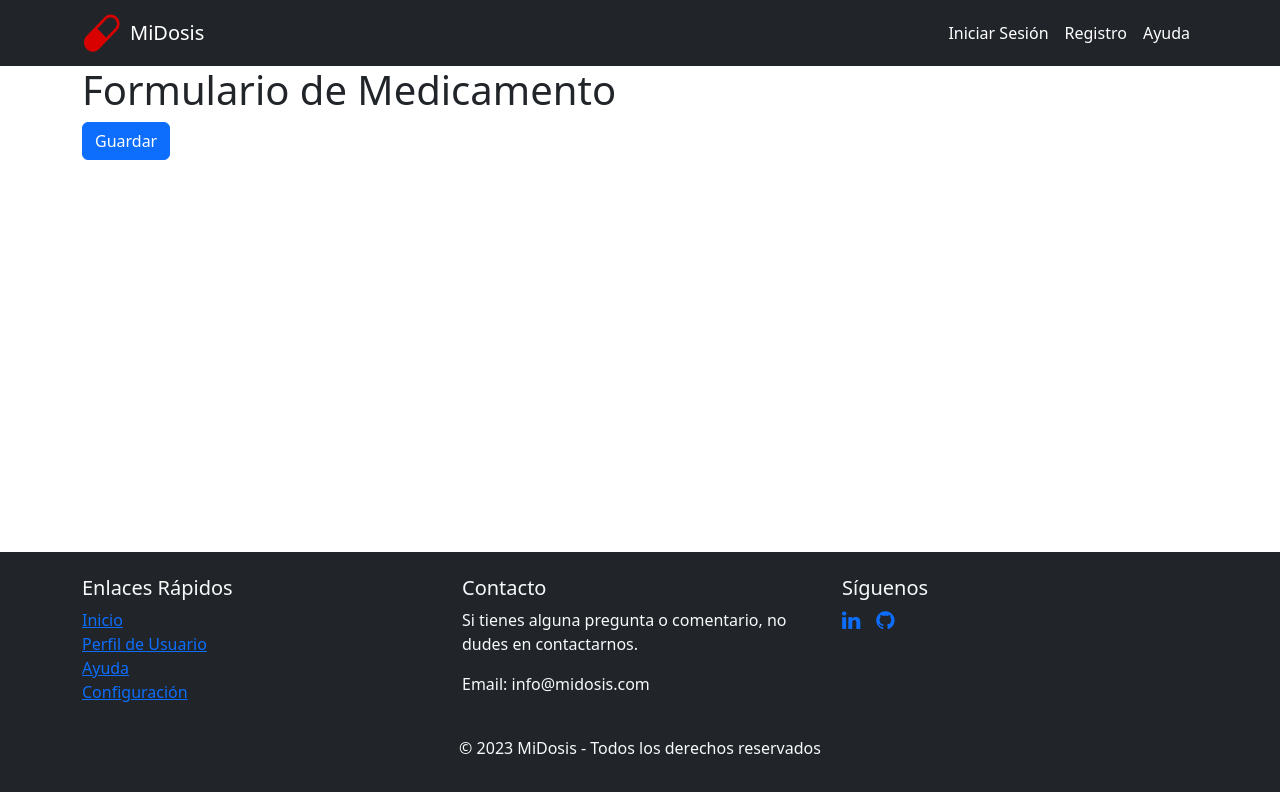
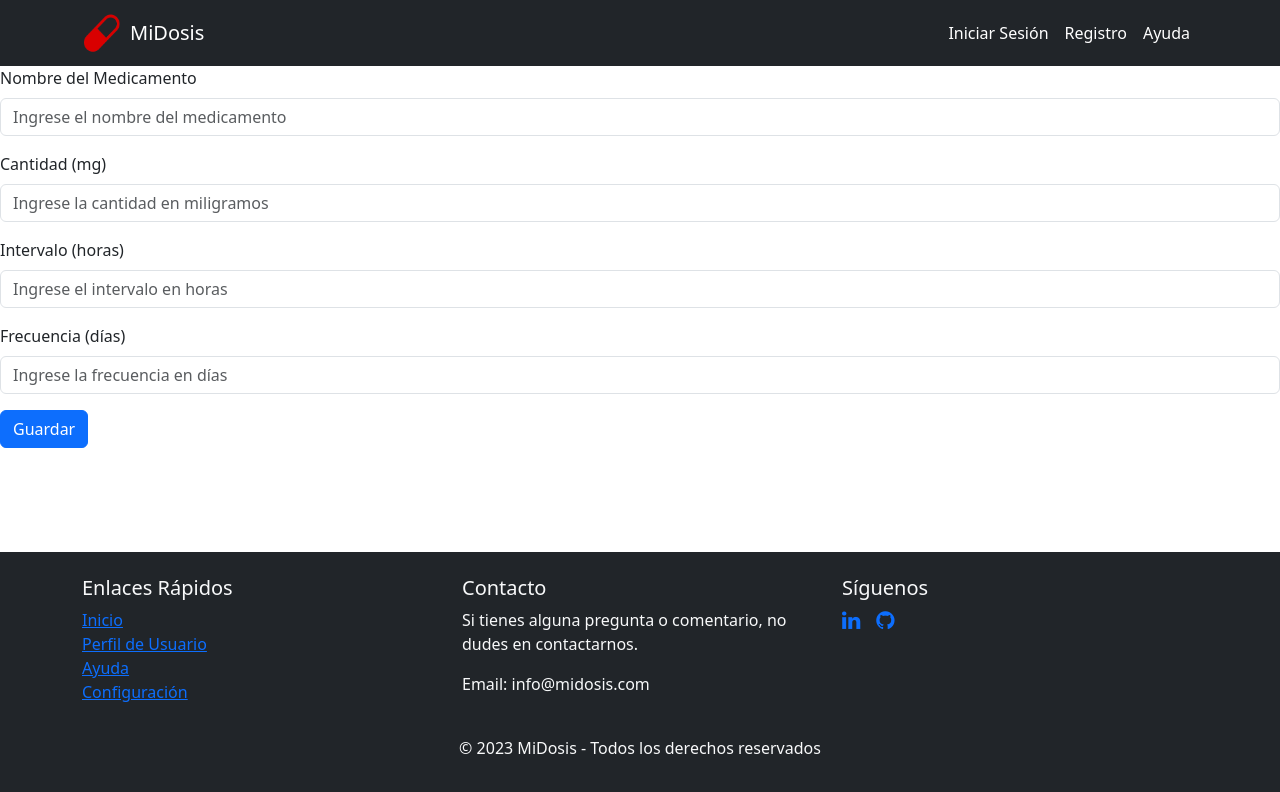
Before and after one commit to Iahlik/midosis, a React (Vite) app in the folder client/: page /registro-medicamento in a window 1280 px wide. Shown: the top 792 px of the page. Built offline with nearby package versions, Linux system fonts and the light colour scheme.

Commit message:
✨Corrección de autenticación

```diff
--- a/client/src/components/NavBar.jsx
+++ b/client/src/components/NavBar.jsx
@@ -36,7 +36,7 @@ function NavBar() {
         {isLoggedIn && (
   <>
     <Nav.Link as={Link} to="/perfil-usuario" className="text-white">
-                  {user ? user.nombre : 'Perfil de Usuario'}
+      {user && user.nombre ? user.nombre : 'Perfil de Usuario'}
     </Nav.Link>
     <Link to="/" className="nav-link text-white" onClick={handleLogout}>
       Cerrar Sesión
--- a/client/src/context/AuthProvider.jsx
+++ b/client/src/context/AuthProvider.jsx
@@ -7,52 +7,50 @@ export const AuthProvider = ({ children }) => {
   const [error, setError] = useState('');
   const [email, setEmail] = useState('');
   const [password, setPassword] = useState('');
-  const [name, setName] = useState('');
-  const [isRegistered, setIsRegistered] = useState(false);
   const [user, setUser] = useState(null);
-  const [token, setToken] = useState(null);
+  const [token, setToken] = useState('');
 
   useEffect(() => {
-    // Solo se ejecuta la primera vez para verificar si ya hay una sesión activa
+    // Se ejecuta solo la primera vez para verificar si ya hay una sesión activa
     checkLoggedInStatus();
   }, []);
 
   const handleSubmit = async (e, action) => {
     e.preventDefault();
 
+    console.log('Datos de inicio de sesión:', email, password);
     if (!email.trim() || !password.trim()) {
       setError('Los datos ingresados no son válidos.');
       return;
     }
 
     setError('');
-    setIsRegistered(action === 'register');
+    const userData = { email, password };
 
     try {
-      const response = await fetch('http://localhost:3000/login', {
+      const response = await fetch(`http://localhost:3000/${action}`, {
         method: 'POST',
         headers: {
           'Content-Type': 'application/json',
         },
-        body: JSON.stringify({ email, password }),
+        body: JSON.stringify(userData),
       });
 
       if (response.ok) {
         const data = await response.json();
 
-        if (action === 'register') {
-          setIsRegistered(true);
-        } else {
+        if (action === 'login') {
           setIsLoggedIn(true);
           setToken(data.token);
-          fetchUsers(); // Obtén la información del usuario al iniciar sesión
+          fetchUserData();
+          // Redirige al perfil de usuario después del inicio de sesión exitoso
+          navigate('/perfil-usuario');  // Ajusta la ruta según tu configuración
         }
-
         setEmail('');
         setPassword('');
       } else {
-        const errorMessage = await response.text(); // Obtén el mensaje de error del servidor
-        setError(errorMessage || 'Credenciales de inicio de sesión incorrectas');
+        const errorMessage = await response.text();
+        setError(errorMessage || 'Credenciales incorrectas');
       }
     } catch (error) {
       setError('Error al realizar el registro o inicio de sesión');
@@ -60,20 +58,19 @@ export const AuthProvider = ({ children }) => {
   };
 
   const checkLoggedInStatus = async () => {
-    // Verificar si ya hay una sesión activa (por ejemplo, si hay un token almacenado en localStorage)
     const storedToken = localStorage.getItem('token');
 
     if (storedToken) {
       setToken(storedToken);
       setIsLoggedIn(true);
-      fetchUsers();
+      fetchUserData();
     }
   };
 
   const setIsLoggedInFalse = () => {
     setIsLoggedIn(false);
     setUser(null);
-    setToken(null);
+    setToken('');
     localStorage.removeItem('token');
   };
 
@@ -81,7 +78,7 @@ export const AuthProvider = ({ children }) => {
     setIsLoggedInFalse();
   };
 
-  const fetchUsers = async () => {
+  const fetchUserData = async () => {
     try {
       const response = await fetch('http://localhost:3000/usuarios', {
         headers: {
@@ -90,15 +87,34 @@ export const AuthProvider = ({ children }) => {
       });
 
       if (!response.ok) {
-        throw new Error('No se pudo obtener la lista de usuarios');
+        throw new Error('No se pudo obtener la información del usuario');
+      }
+
+      const userData = await response.json();
+      setUser(userData);
+    } catch (error) {
+      console.error('Error al obtener la información del usuario:', error);
+    }
+  };
+
+  const fetchMedicamentos = async (userId, authToken) => {
+    try {
+      const response = await fetch(`http://localhost:3000/medicamentos/${userId}`, {
+        headers: {
+          Authorization: `Bearer ${authToken}`,
+        },
+      });
+
+      if (!response.ok) {
+        throw new Error('Error al obtener medicamentos');
       }
 
       const data = await response.json();
-      setUser(data[0]);
-      setIsLoggedIn(true); // Puedes ajustar esto según tu lógica de autenticación
-      console.log('User fetched successfully:', data);
+      console.log('Medicamentos:', data);
+      return data;
     } catch (error) {
-      console.error('Error al obtener la lista de usuarios:', error);
+      console.error('Error al obtener medicamentos:', error);
+      throw error;
     }
   };
 
@@ -106,20 +122,15 @@ export const AuthProvider = ({ children }) => {
     isLoggedIn,
     setIsLoggedIn,
     setIsLoggedInFalse,
-    name,
-    setName,
     error,
     email,
     setEmail,
     user,
-    setUser,
     password,
     setPassword,
-    isRegistered,
-    setIsRegistered,
-    token,
     handleSubmit,
     handleLogout,
+    fetchMedicamentos,
   };
 
   return <AuthContext.Provider value={authContextValue}>{children}</AuthContext.Provider>;
--- a/client/src/pages/FormularioDeMedicamento.jsx
+++ b/client/src/pages/FormularioDeMedicamento.jsx
@@ -1,16 +1,80 @@
-import React from 'react';
-import { Container, Form, Button } from 'react-bootstrap';
-import 'animate.css';
+import React, { useState } from 'react';
+import { Form, Button } from 'react-bootstrap';
 
-function FormularioDeMedicamento() {
+function FormularioDeMedicamento({ onSave }) {
+  const [nombre, setNombre] = useState('');
+  const [cantidad, setCantidad] = useState('');
+  const [intervalo, setIntervalo] = useState('');
+  const [frecuencia, setFrecuencia] = useState('');
+
+  const handleSubmit = (e) => {
+    e.preventDefault();
+
+    // Validación básica
+    if (!nombre || !cantidad || !intervalo || !frecuencia) {
+      alert('Por favor, completa todos los campos del formulario.');
+      return;
+    }
+
+    const nuevoMedicamento = {
+      nombre_medicamento: nombre,
+      cantidad_mg: cantidad,
+      intervalo_horas: intervalo,
+      cada_cuanto_dias: frecuencia,
+    };
+
+    // Llama a la función onSave para guardar el nuevo medicamento
+    onSave(nuevoMedicamento);
+
+    // Reinicia los campos del formulario después de guardar
+    setNombre('');
+    setCantidad('');
+    setIntervalo('');
+    setFrecuencia('');
+  };
+
   return (
-    <Container className="animate__animated animate__fadeIn">
-      <h1>Formulario de Medicamento</h1>
-      <Form>
-        {/* Agrega campos de formulario para medicamentos aquí */}
-        <Button variant="primary" type="submit">Guardar</Button>
-      </Form>
-    </Container>
+    <Form onSubmit={handleSubmit}>
+      <Form.Group className="mb-3" controlId="nombreMedicamento">
+        <Form.Label>Nombre del Medicamento</Form.Label>
+        <Form.Control
+          type="text"
+          placeholder="Ingrese el nombre del medicamento"
+          value={nombre}
+          onChange={(e) => setNombre(e.target.value)}
+        />
+      </Form.Group>
+      <Form.Group className="mb-3" controlId="cantidadMedicamento">
+        <Form.Label>Cantidad (mg)</Form.Label>
+        <Form.Control
+          type="number"
+          placeholder="Ingrese la cantidad en miligramos"
+          value={cantidad}
+          onChange={(e) => setCantidad(e.target.value)}
+        />
+      </Form.Group>
+      <Form.Group className="mb-3" controlId="intervaloMedicamento">
+        <Form.Label>Intervalo (horas)</Form.Label>
+        <Form.Control
+          type="number"
+          placeholder="Ingrese el intervalo en horas"
+          value={intervalo}
+          onChange={(e) => setIntervalo(e.target.value)}
+        />
+      </Form.Group>
+      <Form.Group className="mb-3" controlId="frecuenciaMedicamento">
+        <Form.Label>Frecuencia (días)</Form.Label>
+        <Form.Control
+          type="number"
+          placeholder="Ingrese la frecuencia en días"
+          value={frecuencia}
+          onChange={(e) => setFrecuencia(e.target.value)}
+        />
+      </Form.Group>
+      <Button variant="primary" type="submit">
+        Guardar
+      </Button>
+    </Form>
   );
 }
 
--- a/client/src/pages/PerfilDeUsuario.jsx
+++ b/client/src/pages/PerfilDeUsuario.jsx
@@ -1,16 +1,170 @@
-import React from 'react';
-import { Container, Form, Button } from 'react-bootstrap';
+import React, { useEffect, useState } from 'react';
+import { useNavigate } from 'react-router-dom';
+import { Container, Form, Button, Table, Modal } from 'react-bootstrap';
+import { useAuth } from '../context/AuthProvider';
+import FormularioDeMedicamento from './FormularioDeMedicamento';
 import 'animate.css';
 import '../assets/css/PerfilDeUsuario.css';
 
 function PerfilDeUsuario() {
+  const { user, token, fetchMedicamentos } = useAuth();
+  const [medicamentos, setMedicamentos] = useState([]);
+  const [loading, setLoading] = useState(true);
+  const [showAddModal, setShowAddModal] = useState(false);
+  const [showEditModal, setShowEditModal] = useState(false);
+  const [selectedMedicamento, setSelectedMedicamento] = useState(null);
+  const navigate = useNavigate();
+
+
+  useEffect(() => {
+    const fetchData = async () => {
+      try {
+        if (!user || !user.id) {
+          // Redirige al usuario al inicio de sesión si no está autenticado o si no tiene un ID válido
+          navigate('/perfil-usuario');
+          return;
+        }
+
+        console.log('Usuario Autenticado:', user);
+
+        // Llamada para obtener medicamentos al cargar el perfil de usuario
+        const data = await fetchMedicamentos(parseInt(user.id, 10), token);
+        setMedicamentos(data);
+        setLoading(false);
+      } catch (error) {
+        console.error('Error al obtener medicamentos:', error);
+        setLoading(false);
+      }
+    };
+
+    fetchData();
+  }, [user, token, fetchMedicamentos, navigate]);
+
+  const handleAddMedicamento = () => {
+    setShowAddModal(true);
+  };
+
+  const handleEditMedicamento = medicamento => {
+    setSelectedMedicamento(medicamento);
+    setShowEditModal(true);
+  };
+
+  const handleDeleteMedicamento = medicamento => {
+    const confirmDelete = window.confirm('¿Estás seguro de eliminar este medicamento?');
+
+    if (confirmDelete) {
+      // Lógica para eliminar el medicamento
+      // Puedes hacer una solicitud DELETE al servidor
+    }
+  };
+
+  const handleSaveMedicamento = (medicamento) => {
+    // Lógica para guardar el nuevo medicamento
+    // Puedes hacer una solicitud POST al servidor
+    // Además, después de agregar el medicamento, cierra el modal de agregar
+    setMedicamentos([...medicamentos, medicamento]);
+    setShowAddModal(false);
+  };
+/*
+  if (!user || loading) {
+    return <p>Cargando...</p>;
+  } */
+
+  console.log('Medicamentos:', medicamentos);
+  console.log('Usuario:', user);
+
   return (
     <Container className="perfil-container animate__animated animate__fadeIn mb-5">
       <h1>Perfil de Usuario</h1>
-      <Form>
-        {/* Agrega campos de perfil de usuario aquí */}
-        <Button variant="primary" type="submit">Guardar</Button>
-      </Form>
+      <h2>Medicamentos</h2>
+      {(!medicamentos || medicamentos.length === 0) ? (
+  <div className="text-center"> {/* Agrega la clase text-center para centrar el contenido */}
+    <p>No has registrado ningún medicamento.</p>
+    <Button variant="success" onClick={handleAddMedicamento}>
+      Agregar Medicamento
+    </Button>
+  </div>
+      ) : (
+        <div>
+          <Table striped bordered hover>
+            <thead>
+              <tr>
+                <th>Nombre del Medicamento</th>
+                <th>Cantidad (mg)</th>
+                <th>Intervalo (horas)</th>
+                <th>Frecuencia (días)</th>
+                <th>Acciones</th>
+              </tr>
+            </thead>
+            <tbody>
+              {medicamentos.map(medicamento => {
+                if (
+                  medicamento.nombre_medicamento &&
+                  medicamento.cantidad_mg !== null &&
+                  medicamento.intervalo_horas !== null &&
+                  medicamento.cada_cuanto_dias !== null
+                ) {
+                  return (
+                    <tr key={medicamento.dosis_id}>
+                      <td>{medicamento.nombre_medicamento}</td>
+                      <td>{medicamento.cantidad_mg}</td>
+                      <td>{medicamento.intervalo_horas}</td>
+                      <td>{medicamento.cada_cuanto_dias}</td>
+                      <td>
+                        <Button variant="info" onClick={() => handleEditMedicamento(medicamento)}>
+                          Editar
+                        </Button>{' '}
+                        <Button variant="danger" onClick={() => handleDeleteMedicamento(medicamento)}>
+                          Eliminar
+                        </Button>
+                      </td>
+                    </tr>
+                  );
+                }
+                return null;
+              })}
+            </tbody>
+          </Table>
+
+          <Button variant="success" onClick={handleAddMedicamento}>
+            Agregar Medicamento
+          </Button>
+        </div>
+      )}
+
+      {/* Modal para agregar medicamento */}
+      <Modal show={showAddModal} onHide={() => setShowAddModal(false)}>
+        <Modal.Header closeButton>
+          <Modal.Title>Agregar Medicamento</Modal.Title>
+        </Modal.Header>
+        <Modal.Body>
+          <FormularioDeMedicamento onSave={handleSaveMedicamento} />
+        </Modal.Body>
+        <Modal.Footer>
+          <Button variant="secondary" onClick={() => setShowAddModal(false)}>
+            Cerrar
+          </Button>
+        </Modal.Footer>
+      </Modal>
+
+      {/* Modal para editar medicamento */}
+      <Modal show={showEditModal} onHide={() => setShowEditModal(false)}>
+        <Modal.Header closeButton>
+          <Modal.Title>Editar Medicamento</Modal.Title>
+        </Modal.Header>
+        <Modal.Body>
+          {/* Aquí puedes incluir un formulario para editar el medicamento */}
+          {/* Puedes utilizar el estado selectedMedicamento para prellenar el formulario */}
+        </Modal.Body>
+        <Modal.Footer>
+          <Button variant="secondary" onClick={() => setShowEditModal(false)}>
+            Cerrar
+          </Button>
+          <Button variant="primary" /* Lógica para guardar cambios */>
+            Guardar Cambios
+          </Button>
+        </Modal.Footer>
+      </Modal>
     </Container>
   );
 }
```
Also changed, not shown: client/src/pages/Login.jsx (+49 -13 lines), 1 other file (tests, documents, lock files or other folders). Lines whose indentation alone changed are shown as unchanged.
